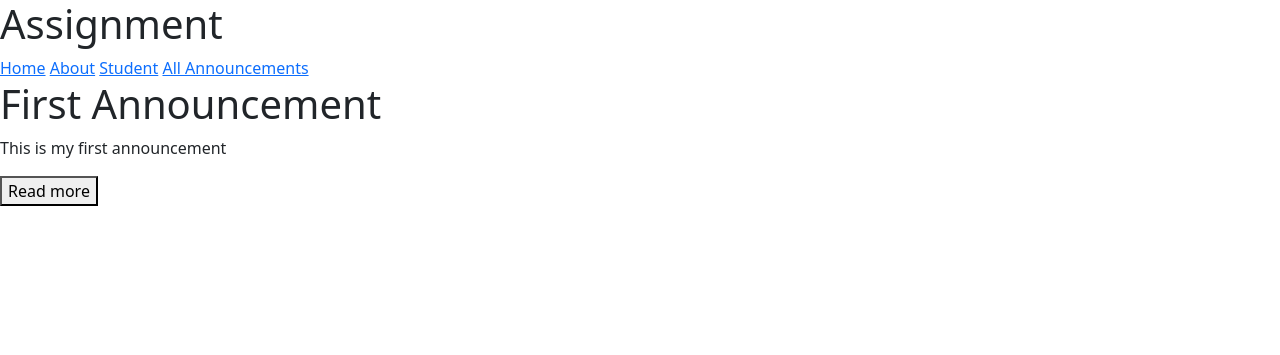
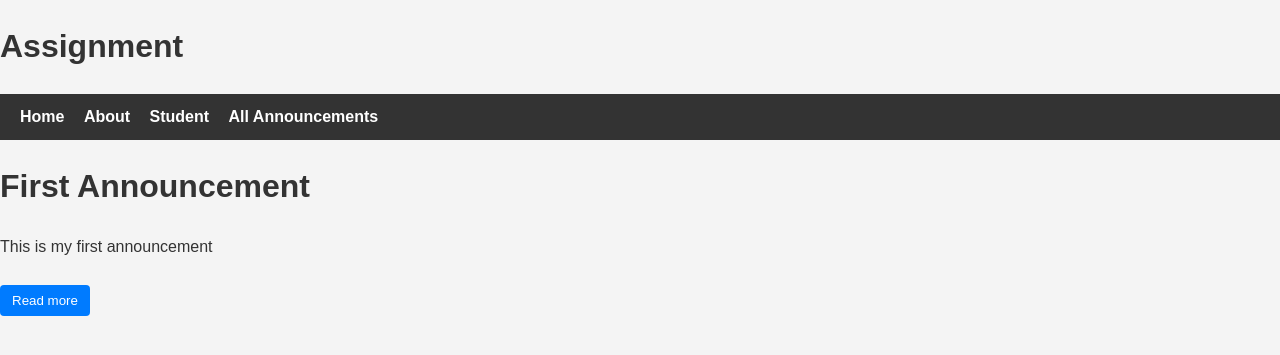
Before and after one commit to AJRwin/first_django_repo, a Django app: page /announcements/1/ in a window 1280 px wide. Shown: the top 355 px of the page. Run offline with Django 5.2, Linux system fonts and the light colour scheme; data comes from the database, SQL or seed files in the repository.

Commit message:
added css and js

```diff
--- a/core/static/css/style.css
+++ b/core/static/css/style.css
@@ -0,0 +1,85 @@
+/* style.css */
+
+/* Reset some default styles */
+body {
+    font-family: Arial, sans-serif;
+    margin: 0;
+    padding: 0;
+    line-height: 1.6;
+    background-color: #f4f4f4;
+    color: #333;
+}
+
+/* Navbar styling */
+nav {
+    background-color: #333;
+    color: #fff;
+    padding: 10px 20px;
+}
+
+nav a {
+    color: white;
+    text-decoration: none;
+    margin-right: 15px;
+    font-weight: bold;
+}
+
+nav a:hover {
+    text-decoration: underline;
+}
+
+/* Container */
+.container {
+    max-width: 800px;
+    margin: 20px auto;
+    padding: 0 20px;
+}
+
+/* Announcement list */
+.announcement-list li {
+    background: white;
+    margin-bottom: 10px;
+    padding: 15px;
+    border-radius: 5px;
+    list-style: none;
+    box-shadow: 0 2px 5px rgba(0,0,0,0.1);
+}
+
+.announcement-list a {
+    font-size: 18px;
+    font-weight: bold;
+    color: #333;
+    text-decoration: none;
+}
+
+.announcement-list a:hover {
+    color: #007bff;
+}
+
+/* Announcement detail */
+#content {
+    margin-top: 10px;
+}
+
+button {
+    background-color: #007bff;
+    border: none;
+    color: white;
+    padding: 8px 12px;
+    margin-top: 10px;
+    border-radius: 4px;
+    cursor: pointer;
+}
+
+button:hover {
+    background-color: #0056b3;
+}
+/* Test centering */
+.center-test {
+    text-align: center;      /* Centers text horizontally */
+    margin-top: 50px;        /* Moves it down from top */
+    padding: 20px;
+    background-color: #f0f0f0;
+    border: 2px solid #333;
+    border-radius: 8px;
+}
--- a/core/static/js/script.js
+++ b/core/static/js/script.js
@@ -0,0 +1,16 @@
+document.addEventListener("DOMContentLoaded", function() {
+    const btn = document.getElementById("toggleBtn");
+    const content = document.getElementById("content");
+
+    if (btn && content) {  // only run on pages with these elements
+        btn.addEventListener("click", () => {
+            if (content.style.display === "none") {
+                content.style.display = "block";
+                btn.textContent = "Show less";
+            } else {
+                content.style.display = "none";
+                btn.textContent = "Read more";
+            }
+        });
+    }
+});
--- a/core/templates/about.html
+++ b/core/templates/about.html
@@ -3,5 +3,5 @@
 {% block title %}{{title}}{% endblock %}
 
 {% block content %}
-<p>Hi About</p>
+<p>This is my About page</p>
 {% endblock %}
--- a/core/templates/announcements/detail.html
+++ b/core/templates/announcements/detail.html
@@ -1,21 +1,8 @@
 {% extends "base.html" %}
+
 {% block content %}
 <h1>{{ announcement.title }}</h1>
 <p id="summary">{{ announcement.summary }}</p>
 <p id="content" style="display:none;">{{ announcement.content }}</p>
 <button id="toggleBtn">Read more</button>
-
-<script>
-const btn = document.getElementById("toggleBtn");
-const content = document.getElementById("content");
-btn.addEventListener("click", () => {
-    if(content.style.display === "none") {
-        content.style.display = "block";
-        btn.textContent = "Show less";
-    } else {
-        content.style.display = "none";
-        btn.textContent = "Read more";
-    }
-});
-</script>
 {% endblock %}
--- a/core/templates/arnwin.html
+++ b/core/templates/arnwin.html
@@ -3,5 +3,6 @@
 {% block title %}{{title}}{% endblock %}
 
 {% block content %}
+<p>This is me:</p>
 <p>2023-07152 ARNWIN JAE F. ROSALES</p>
 {% endblock %}
--- a/core/templates/base.html
+++ b/core/templates/base.html
@@ -4,7 +4,7 @@
 <head>
     <meta charset="utf-8">
     <title>Django | {% block title %}{{title}}{% endblock %}</title>
-    <link href="https://cdn.jsdelivr.net/npm/bootstrap@5.3.8/dist/css/bootstrap.min.css" rel="stylesheet" integrity="sha384-sRIl4kxILFvY47J16cr9ZwB07vP4J8+LH7qKQnuqkuIAvNWLzeN8tE5YBujZqJLB" crossorigin="anonymous">
+    <link rel="stylesheet" href="{% static 'css/style.css' %}">
     <script src="{% static 'js/script.js' %}" defer></script>
 </head>
     <body>
@@ -17,7 +17,7 @@
         <a href="{% url 'announcements:list' %}">All Announcements</a>
         </nav>
         {% block content %}
-        <p>Hi Base</p>
+        <p>This is my Base page</p>
         {% endblock %}
     </main>
     </body>
--- a/core/templates/home.html
+++ b/core/templates/home.html
@@ -3,5 +3,5 @@
 {% block title %}{{title}}{% endblock %}
 
 {% block content %}
-<p>Hi Home</p>
+<p>This is my Home page</p>
 {% endblock %}
```
